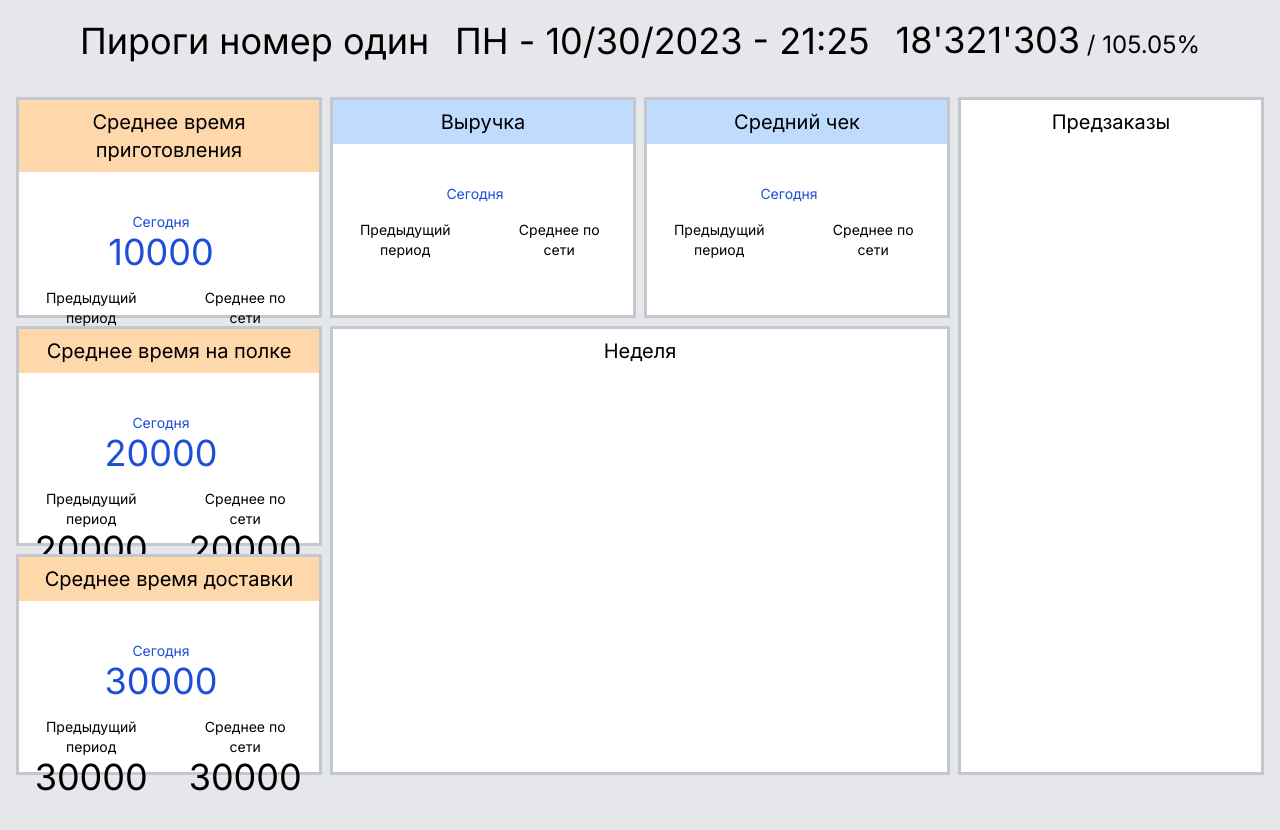
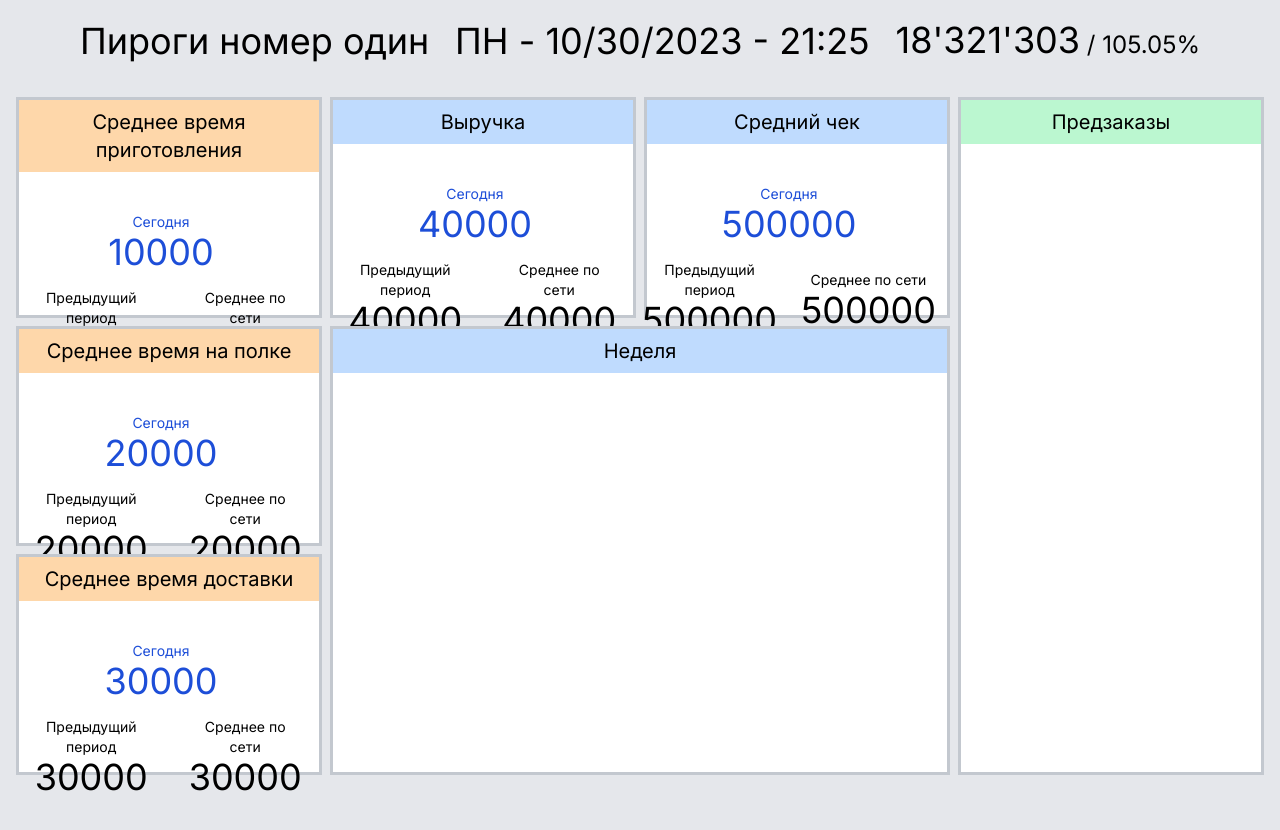
Before and after one commit to ZNP8b/rest-dashboard, a Next.js app: page / in a window 1280 px wide. Shown: the top 830 px of the page. Built offline with nearby package versions, Linux system fonts and the light colour scheme.

Commit message:
Просто тест значения

```diff
--- a/app/components/Cards.tsx
+++ b/app/components/Cards.tsx
@@ -22,18 +22,16 @@ const data = [
   },
   {
     title: 'Выручка',
-    todayAmount: '',
-    prevAmount: '',
-    networkAverage: ''
+    todayAmount: '40000',
+    prevAmount: '40000',
+    networkAverage: '40000'
   },
   {
     title: 'Средний чек',
-    todayAmount: '',
-    prevAmount: '',
-    networkAverage: ''
+    todayAmount: '500000',
+    prevAmount: '500000',
+    networkAverage: '500000'
   },
-
-
 ]
 
 
@@ -56,11 +54,11 @@ const Cards = () => {
       }
 
       <div className="CardItem-6">
-        <h1 className="CardHeader">Неделя</h1>
+        <h1 className="CardHeader bg-blue-200">Неделя</h1>
       </div>
 
       <div className="CardItem-7">
-        <h1 className="CardHeader">Предзаказы</h1>
+        <h1 className="CardHeader bg-green-200">Предзаказы</h1>
       </div>
     </div>
 
```
